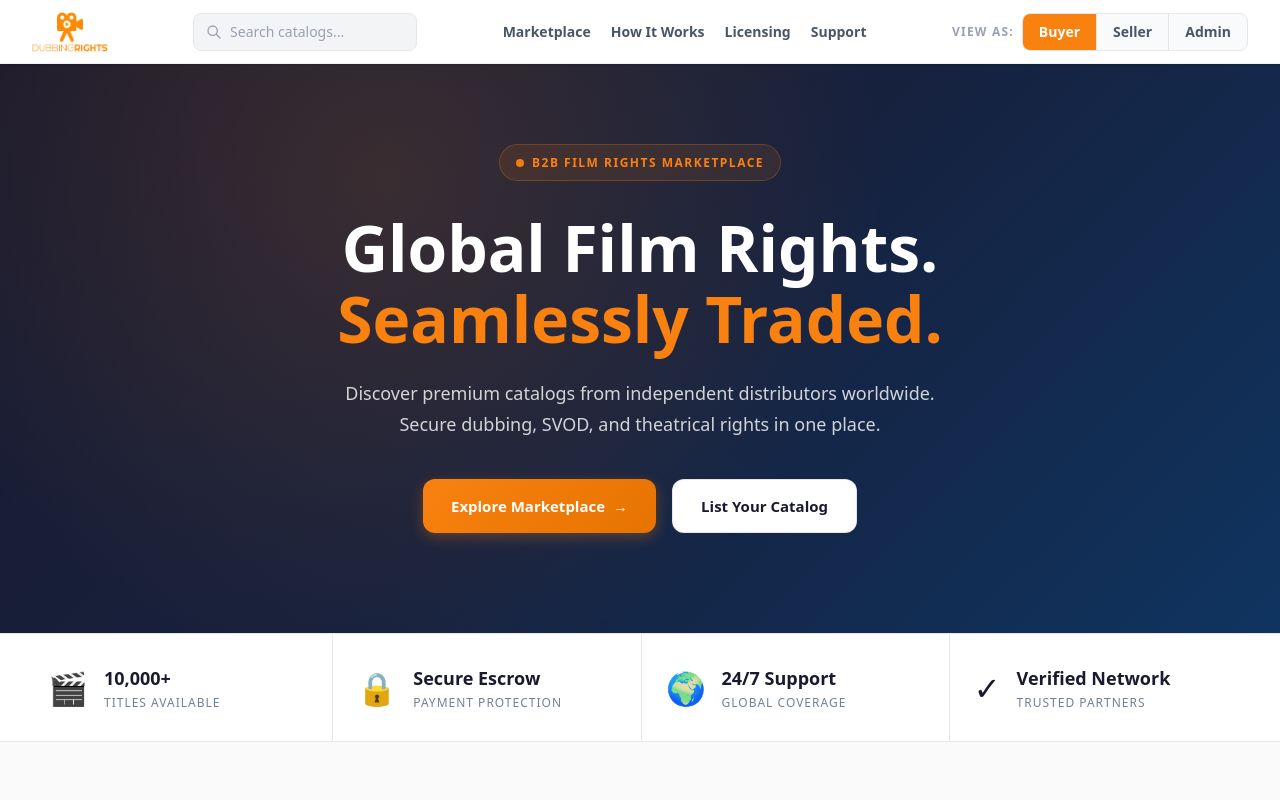
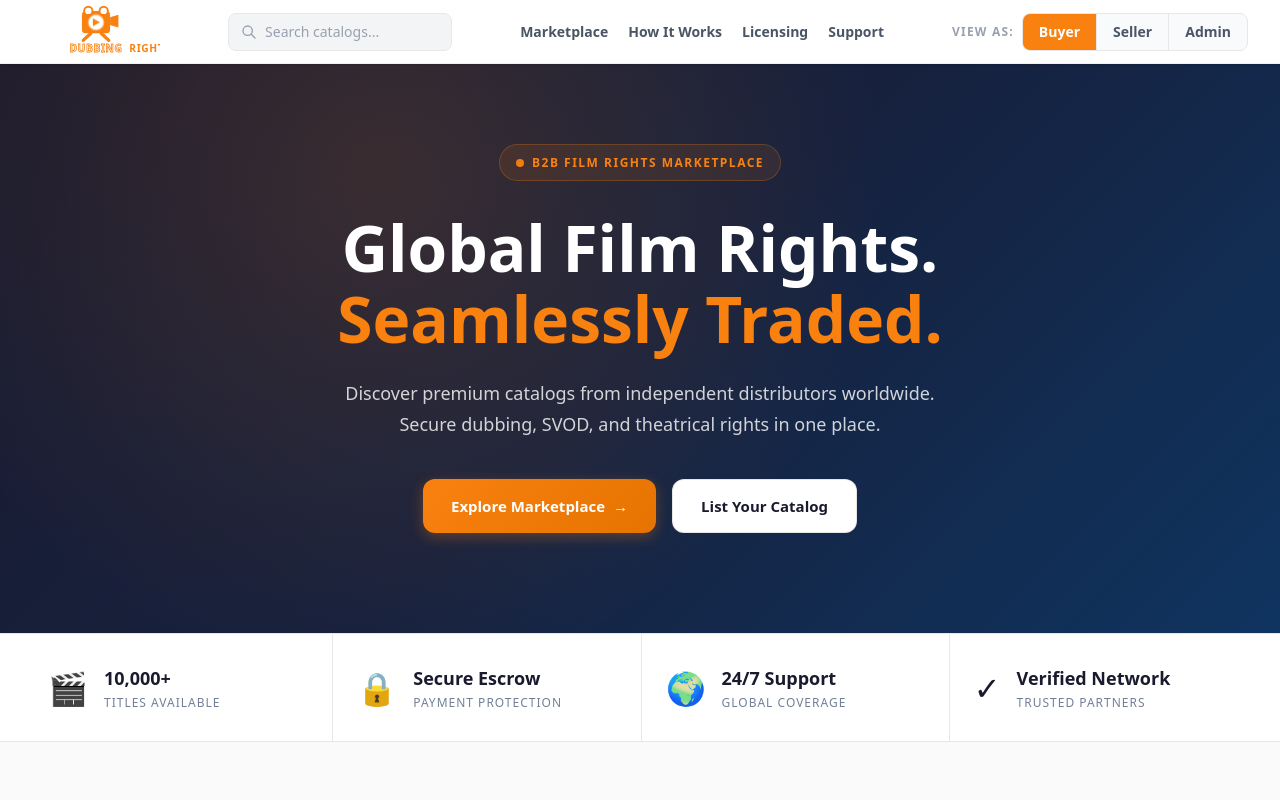
Before and after one commit to anil3140/dubbing-rights, a Next.js app: page / in a window 1280 px wide. Shown: the top 800 px of the page. Built offline with nearby package versions, Linux system fonts and the light colour scheme.

Commit message:
feat: animated SVG logo with pulsing play button, bigger size

```diff
--- /dev/null
+++ b/src/components/AnimatedLogo.tsx
@@ -0,0 +1,93 @@
+'use client';
+
+export default function AnimatedLogo({ className = '' }: { className?: string }) {
+  return (
+    <svg
+      viewBox="0 0 200 100"
+      className={className}
+      xmlns="http://www.w3.org/2000/svg"
+    >
+      <defs>
+        {/* Pulse animation for play button */}
+        <style>{`
+          @keyframes pulse {
+            0%, 100% { transform: scale(1); opacity: 1; }
+            50% { transform: scale(1.15); opacity: 0.8; }
+          }
+          @keyframes glow {
+            0%, 100% { filter: drop-shadow(0 0 2px rgba(249, 129, 16, 0.4)); }
+            50% { filter: drop-shadow(0 0 6px rgba(249, 129, 16, 0.8)); }
+          }
+          .play-button {
+            animation: pulse 2s ease-in-out infinite;
+            transform-origin: center;
+          }
+          .play-glow {
+            animation: glow 2s ease-in-out infinite;
+          }
+        `}</style>
+      </defs>
+
+      {/* Camera Body */}
+      <g transform="translate(70, 5)">
+        {/* Main body */}
+        <rect x="8" y="12" width="44" height="35" rx="6" fill="#F98110" />
+
+        {/* Film reels at top */}
+        <circle cx="18" cy="12" r="8" fill="#F98110" />
+        <circle cx="42" cy="12" r="8" fill="#F98110" />
+        <circle cx="18" cy="12" r="5" fill="white" />
+        <circle cx="42" cy="12" r="5" fill="white" />
+
+        {/* Lens/Viewfinder on right */}
+        <polygon points="52,22 65,18 65,38 52,34" fill="#F98110" />
+
+        {/* Play button circle - with glow */}
+        <g className="play-glow">
+          <circle cx="30" cy="30" r="12" fill="white" />
+        </g>
+
+        {/* Play triangle - animated */}
+        <g className="play-button">
+          <polygon points="26,24 26,36 37,30" fill="#F98110" />
+        </g>
+
+        {/* Tripod legs */}
+        <line x1="22" y1="47" x2="10" y2="58" stroke="#F98110" strokeWidth="5" strokeLinecap="round" />
+        <line x1="38" y1="47" x2="50" y2="58" stroke="#F98110" strokeWidth="5" strokeLinecap="round" />
+      </g>
+
+      {/* Text: DUBBINGRIGHTS */}
+      <g transform="translate(100, 82)">
+        {/* DUBBING - outline only */}
+        <text
+          x="0"
+          y="0"
+          textAnchor="middle"
+          fontFamily="system-ui, -apple-system, sans-serif"
+          fontSize="16"
+          fontWeight="700"
+          fill="none"
+          stroke="#F98110"
+          strokeWidth="1.2"
+          letterSpacing="1"
+        >
+          DUBBING
+        </text>
+        {/* RIGHTS - filled */}
+        <text
+          x="52"
+          y="0"
+          textAnchor="start"
+          fontFamily="system-ui, -apple-system, sans-serif"
+          fontSize="16"
+          fontWeight="700"
+          fill="#F98110"
+          letterSpacing="1"
+        >
+          RIGHTS
+        </text>
+      </g>
+    </svg>
+  );
+}
--- a/src/components/TopNav.tsx
+++ b/src/components/TopNav.tsx
@@ -2,6 +2,7 @@
 
 import { useRole, Role } from '@/context/RoleContext';
 import { useState } from 'react';
+import AnimatedLogo from './AnimatedLogo';
 
 export default function TopNav() {
   const { role, setRole } = useRole();
@@ -12,12 +13,8 @@ export default function TopNav() {
       <div className="flex items-center justify-between h-full px-4 sm:px-6 lg:px-8 max-w-screen-2xl mx-auto gap-4">
 
         {/* Brand */}
-        <a href="/" className="flex items-center gap-3 shrink-0 group">
-          <img
-            src="/logo.png"
-            alt="DubbingRights"
-            className="h-8 sm:h-9 lg:h-10 w-auto transition-transform duration-200 group-hover:scale-105"
-          />
+        <a href="/" className="flex items-center shrink-0 group">
+          <AnimatedLogo className="h-12 sm:h-14 lg:h-16 w-auto transition-transform duration-200 group-hover:scale-105" />
         </a>
 
         {/* Search — desktop only */}
--- a/src/components/buyer/BuyerView.tsx
+++ b/src/components/buyer/BuyerView.tsx
@@ -321,7 +321,7 @@ export default function BuyerView() {
             gap: '16px'
           }}>
             <a href="/" style={{ display: 'flex', alignItems: 'center', transition: 'opacity 0.2s' }} className="hover:opacity-80">
-              <img src="/logo.png" alt="DubbingRights" style={{ height: '32px', width: 'auto' }} />
+              <img src="/logo.png" alt="DubbingRights" style={{ height: '40px', width: 'auto' }} />
             </a>
             <div style={{ display: 'flex', gap: '24px', fontSize: '14px', color: '#6b7280' }}>
               <span>© 2025 DubbingRights</span>
```
